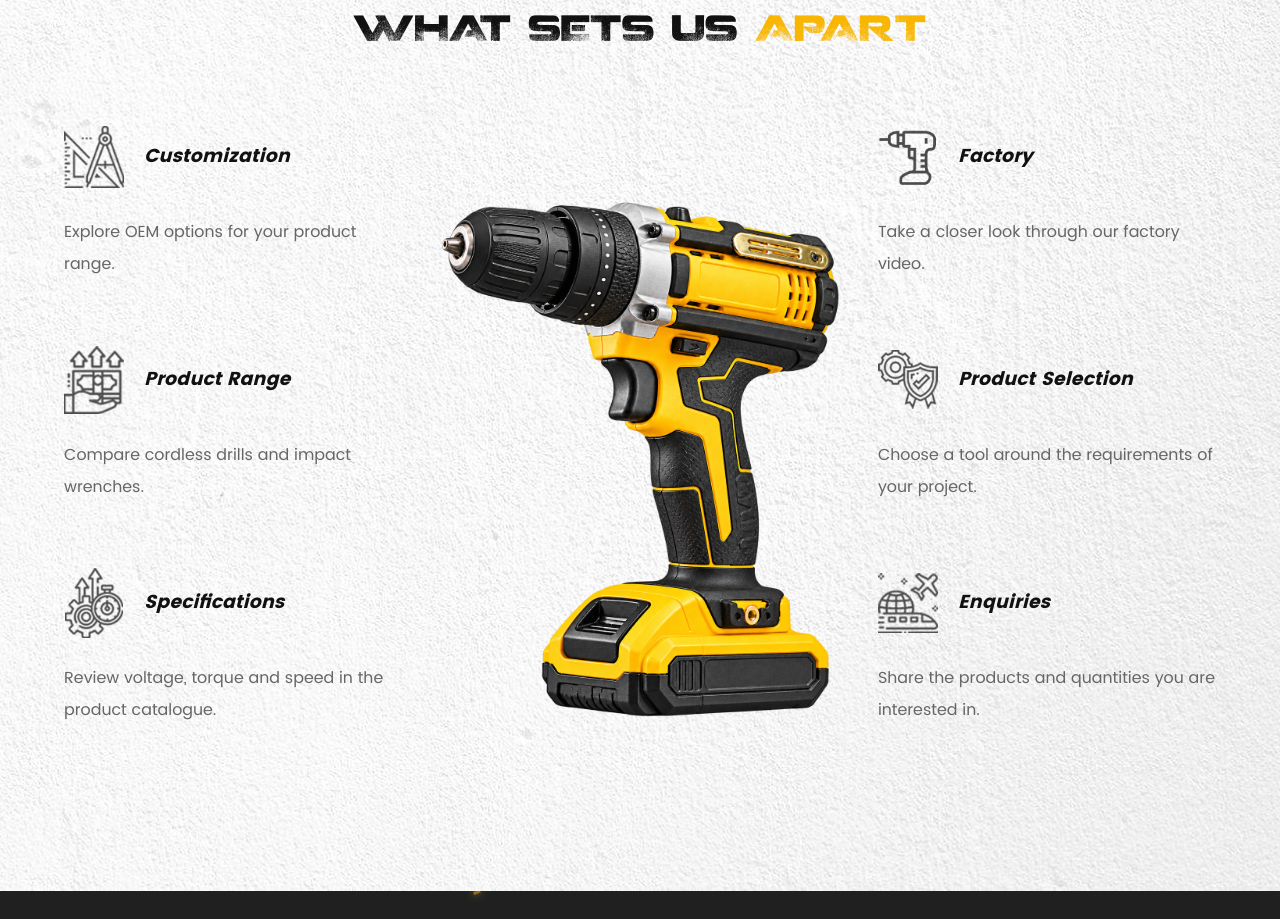
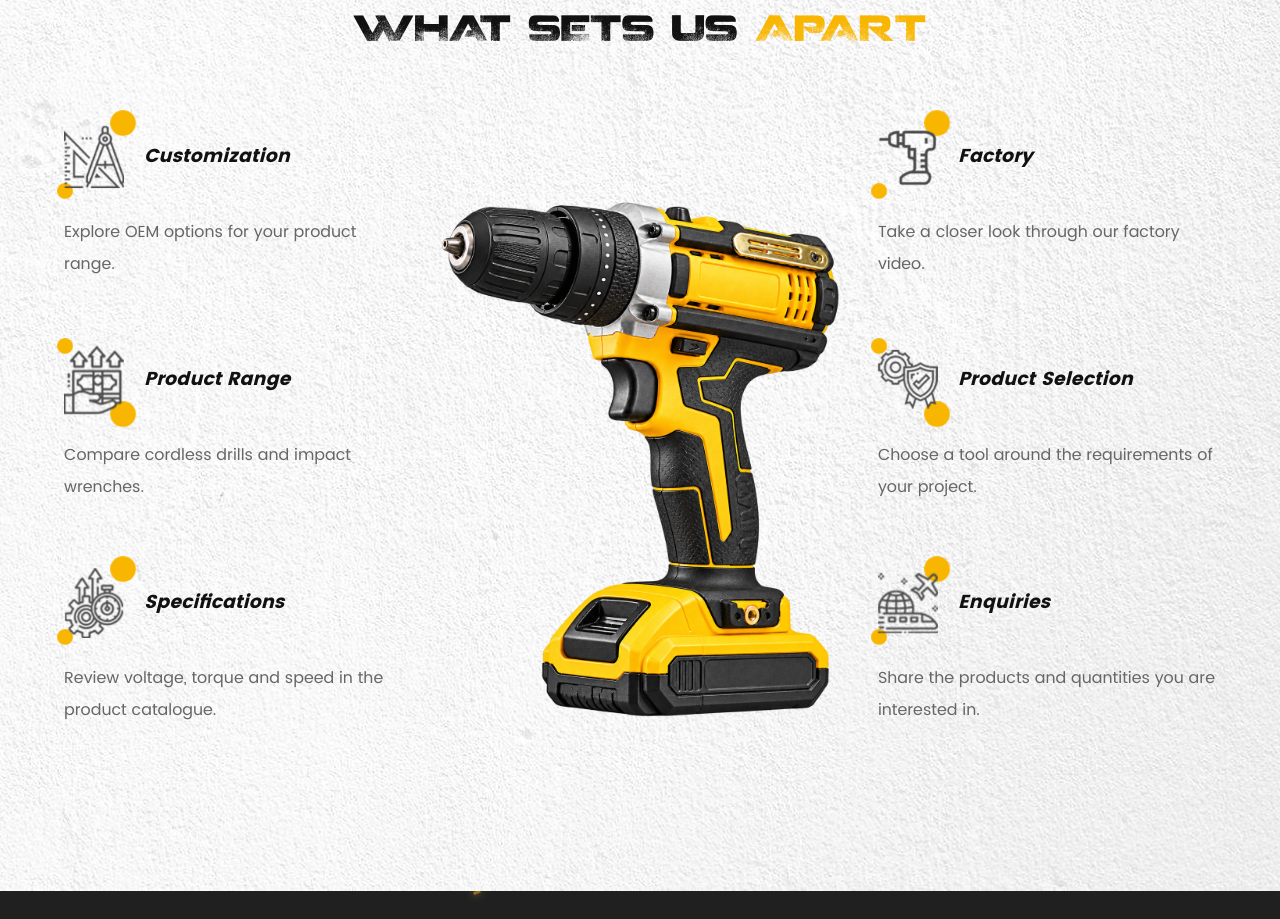
Before and after one commit to axu01764/lsk-tools, a React (Vite) app: page / in a window 1280 px wide. Shown: the part 2700-3619 px from the top of the page. Built offline with nearby package versions, Linux system fonts and the light colour scheme.

Commit message:
Restore paired pulsing dots around homepage feature icons

```diff
--- a/src/Home.jsx
+++ b/src/Home.jsx
@@ -394,7 +394,7 @@ function Feature({ i }) {
   return (
     <article className="feature reveal">
       <h3>
-        <img src={"/design/images/int-4-" + (i + 1) + ".png"} alt="" />
+        <span className="feature-icon" aria-hidden="true"><img src={"/design/images/int-4-" + (i + 1) + ".png"} alt="" /></span>
         {features[i][0]}
       </h3>
       <p>{features[i][1]}</p>
--- a/src/home.css
+++ b/src/home.css
@@ -577,6 +577,18 @@ nav {
   height: 70px;
   object-fit: contain;
 }
+.feature-icon { position:relative;display:inline-flex;flex-shrink:0;isolation:isolate; }
+.feature-icon::before,.feature-icon::after {
+  content:"";position:absolute;z-index:-1;width:32px;height:32px;border-radius:50%;background:var(--yellow);
+  animation:feature-dot-pulse 2s linear infinite alternate;
+}
+.feature-icon::after {left:-15px;bottom:-15px;}
+.feature-icon::before {right:-15px;top:-15px;animation-direction:alternate-reverse;}
+.feature:nth-child(even) .feature-icon::after {bottom:auto;top:-15px;}
+.feature:nth-child(even) .feature-icon::before {top:auto;bottom:-15px;}
+@keyframes feature-dot-pulse {from{transform:scale(1);}to{transform:scale(.3);}}
+@media(max-width:1250px){.feature-icon::before,.feature-icon::after{width:24px;height:24px;}}
+@media(prefers-reduced-motion:reduce){.feature-icon::before,.feature-icon::after{animation:none;}.feature-icon::before{transform:scale(.3);}}
 .feature p {
   color: #666;
   line-height: 2;
```
